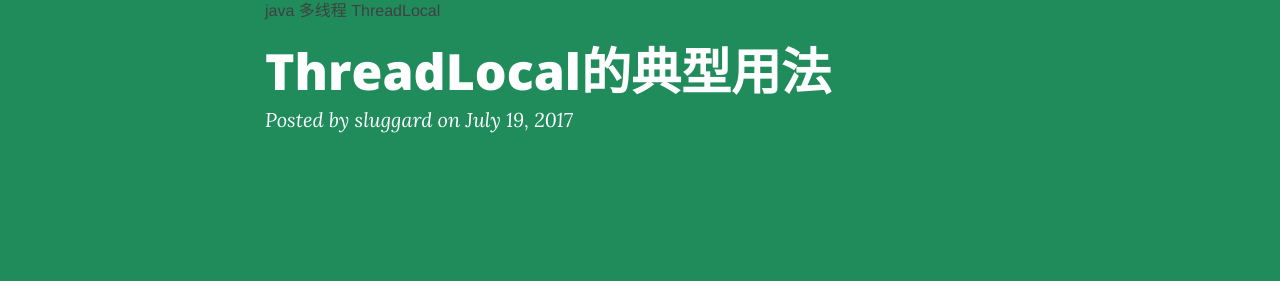
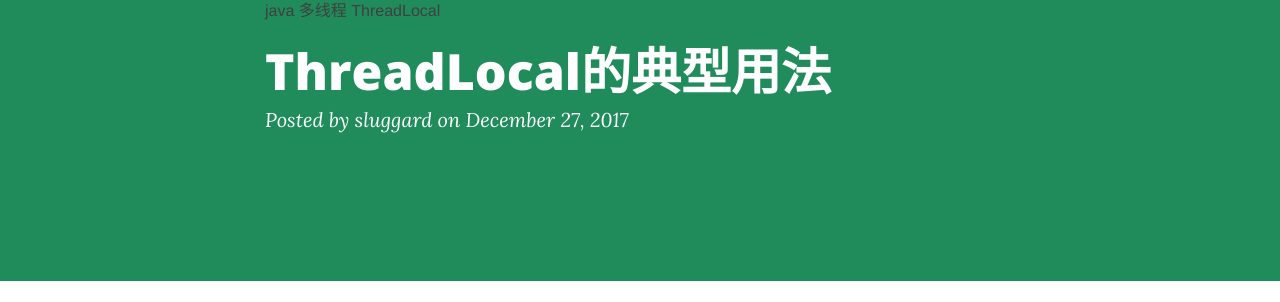
Before and after one commit to sluggard6/sluggard.github.io, a Jekyll site: the page built from _posts/2017-12-27-how-to-use-threadlocal.md, in a window 1280 px wide. Shown: the part 153-455 px from the top of the page. Built offline with Jekyll 4.4.1, drawn with Linux system fonts in a browser that asks for light colours; nearby versions of some CDN libraries; comment, search, counter and statistics services are not loaded.

Commit message:
更新日期

```diff
--- a/_posts/2017-12-27-how-to-use-threadlocal.md
+++ b/_posts/2017-12-27-how-to-use-threadlocal.md
@@ -1,7 +1,7 @@
 ---
 layout: post
 title: ThreadLocal的典型用法
-date: 2017-7-19
+date: 2017-12-27
 categories: blog
 tags: [java,多线程,ThreadLocal]
 description:
```
